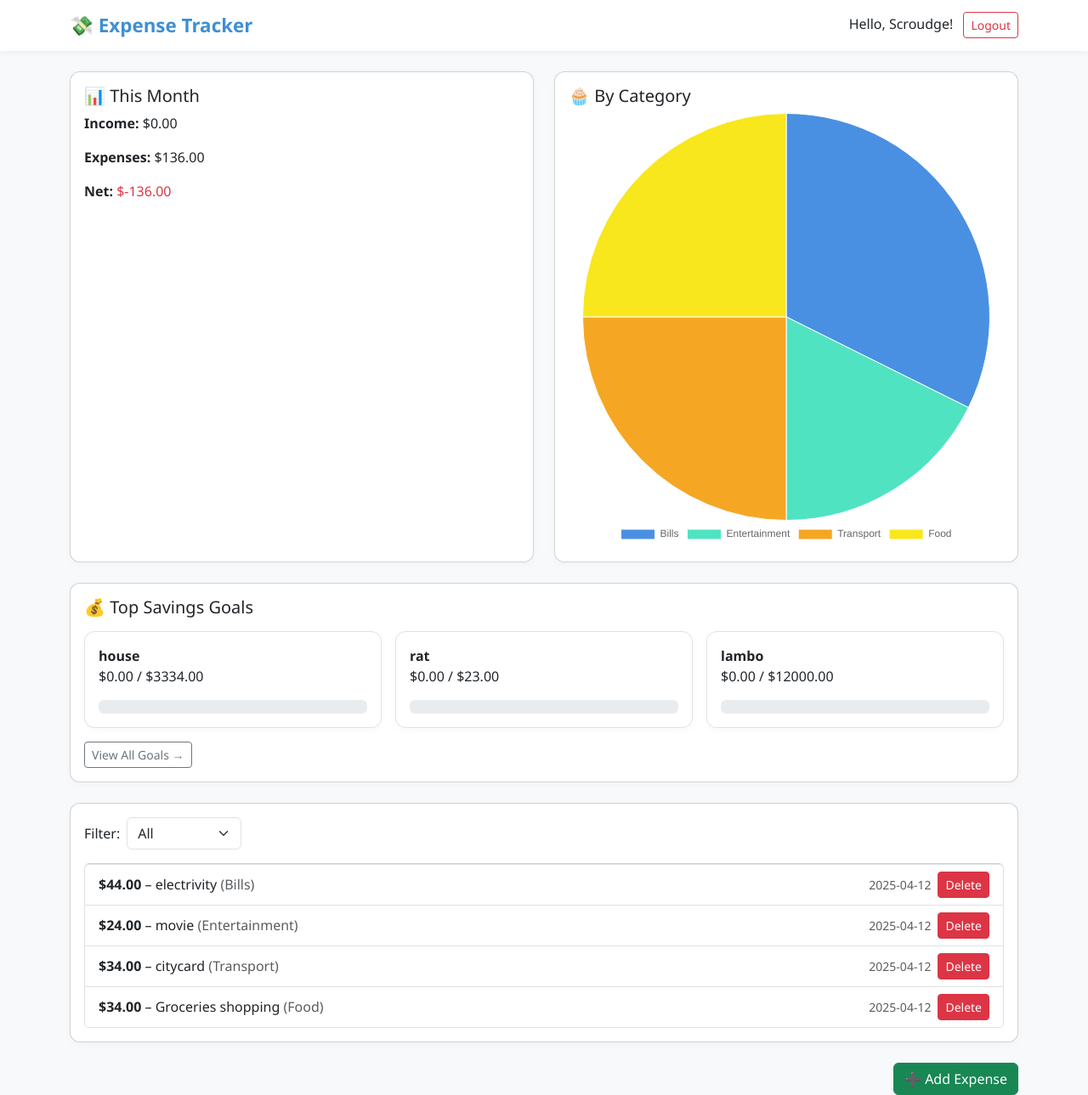
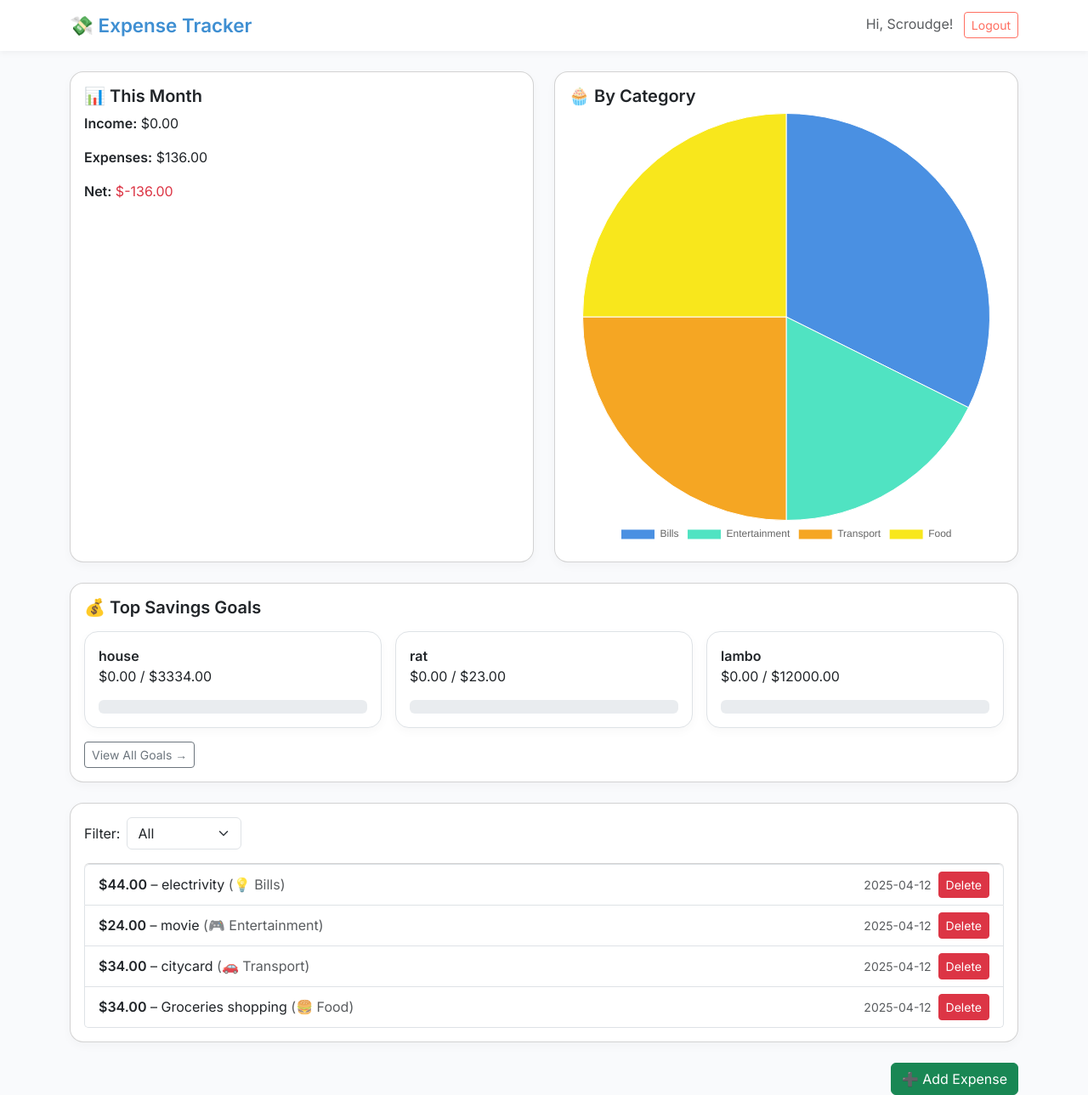
Before and after one commit to AlinaValebna/Expense-tracker, a Flask app: page / in a window 1280 px wide. Shown: the whole page at 85% size. Run offline with Flask 3, Linux system fonts and the light colour scheme; a user stored in the database is signed in; data comes from the database, SQL or seed files in the repository; data that the repository does not hold is empty.

Commit message:
more design

```diff
--- a/app.py
+++ b/app.py
@@ -61,6 +61,15 @@ class CategoryBudget(db.Model):
 def load_user(user_id):
     return User.query.get(int(user_id))
 
+category_icons = {
+    "Food": "🍔",
+    "Transport": "🚗",
+    "Entertainment": "🎮",
+    "Bills": "💡",
+    "Health": "💊",
+    "Shopping": "🛍️",
+    "Other": "💸"
+}
 # Routes
 @app.route('/')
 @login_required
@@ -68,6 +77,15 @@ def index():
     filter_option = request.args.get('filter', 'all')
     expenses_query = Expense.query.filter_by(user_id=current_user.id)
     now = datetime.utcnow()
+    category_icons = {
+        "Food": "🍔",
+        "Transport": "🚗",
+        "Entertainment": "🎮",
+        "Bills": "💡",
+        "Health": "💊",
+        "Shopping": "🛍️",
+        "Other": "💸"
+    }
 
     if filter_option == 'month':
         expenses_query = expenses_query.filter(
@@ -108,7 +126,8 @@ def index():
         filter=filter_option,
         goals=goals,
         chart_labels=chart_labels,
-        chart_data=chart_data
+        chart_data=chart_data,
+        category_icons=category_icons
     )
 
 @app.route('/add', methods=['GET', 'POST'])
--- a/templates/base.html
+++ b/templates/base.html
@@ -1,3 +1,4 @@
+
 <!doctype html>
 <html lang="en">
 
@@ -5,15 +6,15 @@
   <meta charset="UTF-8">
   <title>💸 Expense Tracker</title>
   <meta name="viewport" content="width=device-width, initial-scale=1">
+  <script src="https://cdn.jsdelivr.net/npm/chart.js"></script>
   <!-- Bootstrap 5 -->
   <link href="https://cdn.jsdelivr.net/npm/bootstrap@5.3.0/dist/css/bootstrap.min.css" rel="stylesheet">
-  <script src="https://cdn.jsdelivr.net/npm/chart.js"></script>
-
-  <!-- Custom style -->
+  <!-- Google Fonts -->
+  <link href="https://fonts.googleapis.com/css2?family=Inter:wght@300;400;600&display=swap" rel="stylesheet">
   <style>
     body {
-      background-color: #f8f9fb;
-      font-family: 'Segoe UI', sans-serif;
+      background-color: #f9fafc;
+      font-family: 'Inter', 'Segoe UI', sans-serif;
     }
 
     .navbar {
@@ -23,15 +24,15 @@
 
     .navbar-brand {
       color: #3f8fd2;
-      font-weight: bold;
+      font-weight: 600;
       font-size: 1.4rem;
     }
 
     .card,
     .border {
       background-color: #ffffff;
-      border-radius: 12px;
-      box-shadow: 0 2px 10px rgba(0, 0, 0, 0.03);
+      border-radius: 16px;
+      box-shadow: 0 4px 12px rgba(0, 0, 0, 0.03);
     }
 
     .btn-primary {
@@ -49,10 +50,28 @@
       color: white;
     }
 
+    .btn-outline-danger {
+      border-color: #ff6f61;
+      color: #ff6f61;
+    }
+
+    .btn-outline-danger:hover {
+      background-color: #ff6f61;
+      color: white;
+    }
+
     .form-control:focus,
     .form-select:focus {
       border-color: #3f8fd2;
       box-shadow: 0 0 0 0.2rem rgba(63, 143, 210, 0.25);
+    }
+
+    .badge {
+      font-size: 0.85rem;
+    }
+
+    h5 {
+      font-weight: 600;
     }
   </style>
 </head>
@@ -64,7 +83,7 @@
       <a class="navbar-brand" href="{{ url_for('index') }}">💸 Expense Tracker</a>
       <div class="ms-auto">
         {% if current_user.is_authenticated %}
-        <span class="me-2">Hello, {{ current_user.username }}!</span>
+        <span class="me-2 text-muted">Hi, {{ current_user.username }}!</span>
         <a href="{{ url_for('logout') }}" class="btn btn-outline-danger btn-sm">Logout</a>
         {% else %}
         <a href="{{ url_for('login') }}" class="btn btn-outline-primary btn-sm me-2">Login</a>
--- a/templates/index.html
+++ b/templates/index.html
@@ -68,7 +68,10 @@
     <li class="list-group-item d-flex justify-content-between align-items-center">
       <div>
         <strong>${{ '%.2f' | format(expense.amount) }}</strong> –
-        {{ expense.description }} <span class="text-muted">({{ expense.category }})</span>
+        {{ expense.description }}
+        <span class="text-muted">
+          ({{ category_icons.get(expense.category, '💸') }} {{ expense.category }})
+        </span>
       </div>
       <div class="d-flex gap-2 align-items-center">
         <small class="text-muted">{{ expense.date.strftime('%Y-%m-%d') }}</small>
```
